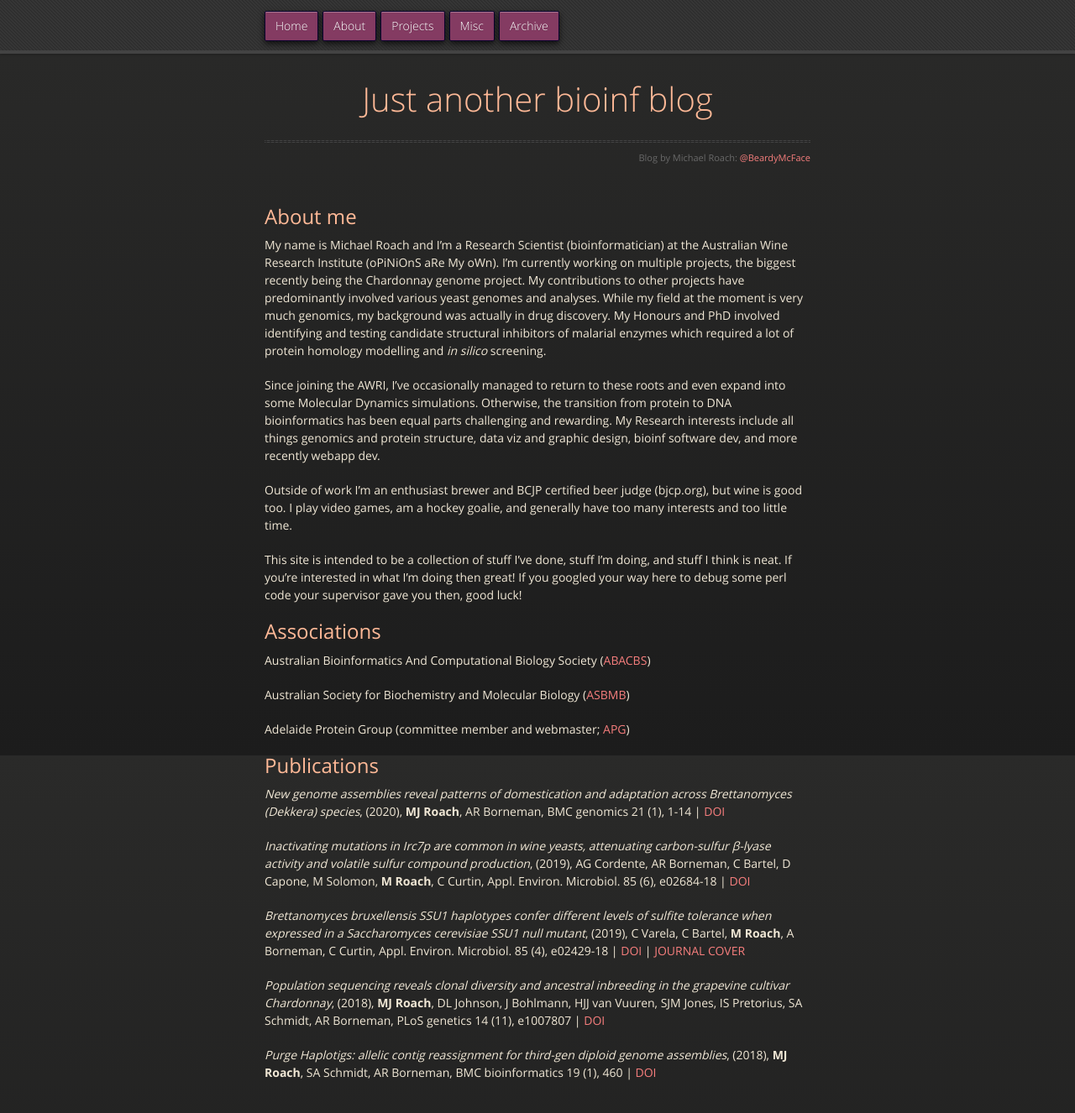
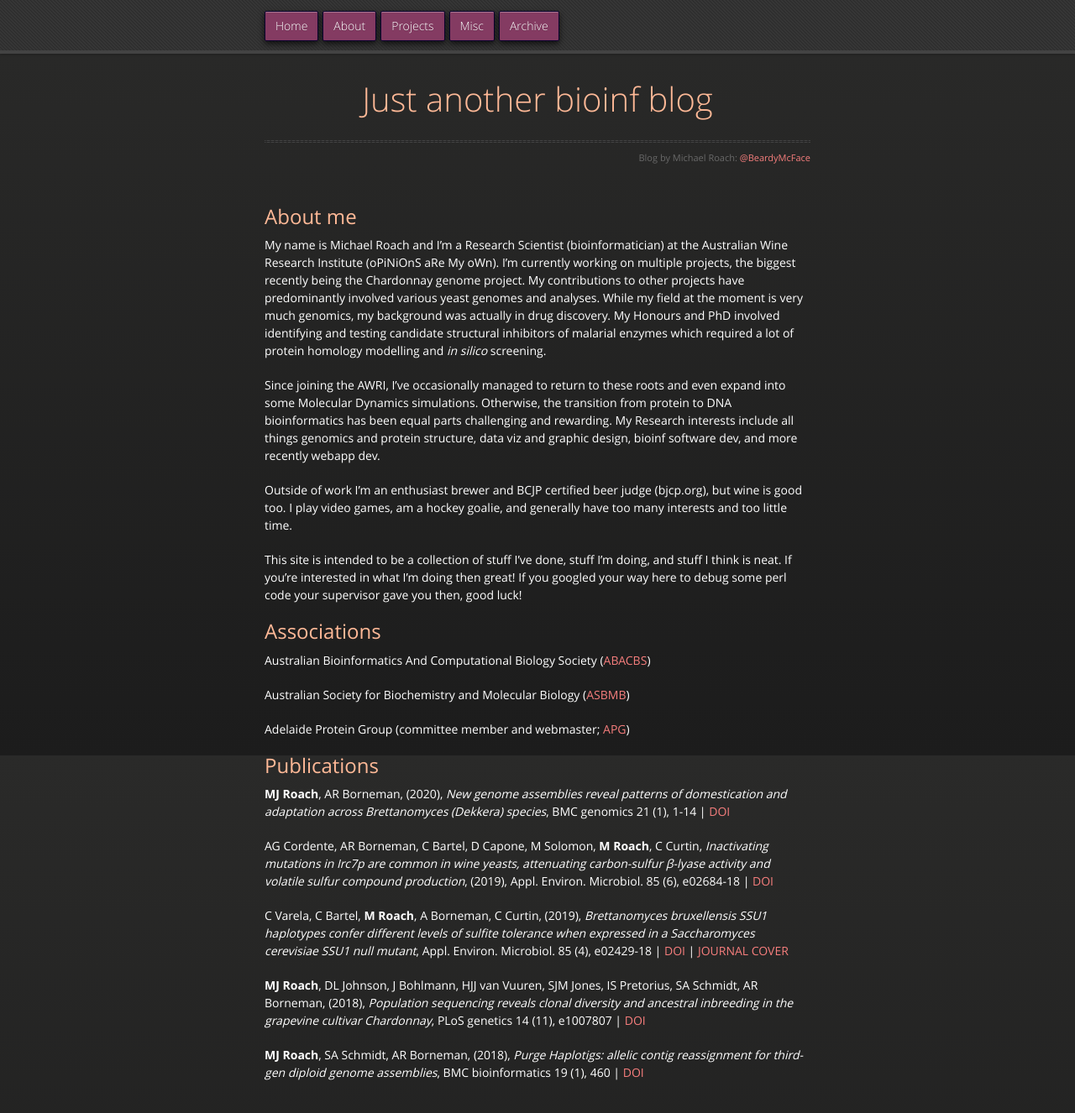
Before and after one commit to beardymcjohnface/beardymcjohnface.github.io, a Jekyll site: the page built from about.md, in a window 1280 px wide and 1398 px high. Shown: the top 1326 px of the window at 84% size. Built offline with Jekyll 4.4.1, drawn with Linux system fonts in a browser that asks for light colours.

Commit message:
tweaks for improved accessibility; references now harvard(ish) format.

```diff
--- a/_sass/jekyll-theme-midnight.scss
+++ b/_sass/jekyll-theme-midnight.scss
@@ -1,12 +1,18 @@
 @import "normalize";
 @import "fonts";
 @import "rouge-base16-dark.scss";
+
+summary:focus {
+  outline: thin solid;
+  color: black;
+  background-color: #FFB997;
+}
 
 body {
   padding:0px 0 20px 0px;
   margin: 0px;
   font:14px/1.5 "OpenSansRegular", "Helvetica Neue", Helvetica, Arial, sans-serif;
-  color: #f0e7d5;
+  color: white;
   font-weight: normal;
   background: #252525;
   background-attachment: fixed !important;
@@ -55,6 +61,12 @@
 
   &:hover {
     color: #843B62;
+  }
+
+  &:focus {
+      outline: thin solid;
+      color: black;
+      background-color: #FFB997;
   }
 }
 
@@ -202,6 +214,12 @@
           border: 1px solid #0B032D;
           box-shadow: inset 0px 1px 1px rgba(0,0,0,.2), 0px 1px 0px rgba(0,0,0,.0);
         }
+
+        &:focus {
+          outline: thin solid;
+          color: black;
+          background-color: #FFB997;
+        }
       }
 
       &.fork {
--- a/_sass/normalize.scss
+++ b/_sass/normalize.scss
@@ -99,7 +99,7 @@
  */
 
 a:focus {
-    outline: thin dotted;
+    outline: thin solid;
 }
 
 /*
--- a/about.md
+++ b/about.md
@@ -34,32 +34,32 @@
 
 ## Publications
 
+__MJ Roach__, AR Borneman,
+(2020),
 _New genome assemblies reveal patterns of domestication and adaptation across Brettanomyces (Dekkera) species_,
-(2020),
-__MJ Roach__, AR Borneman,
 BMC genomics 21 (1), 1-14 |
 [DOI](https://doi.org/10.1186/s12864-020-6595-z)
 
+AG Cordente, AR Borneman, C Bartel, D Capone, M Solomon, __M Roach__, C Curtin,
 _Inactivating mutations in Irc7p are common in wine yeasts, attenuating carbon-sulfur β-lyase activity and volatile sulfur compound production_,
 (2019),
-AG Cordente, AR Borneman, C Bartel, D Capone, M Solomon, __M Roach__, C Curtin,
 Appl. Environ. Microbiol. 85 (6), e02684-18 |
 [DOI](https://doi.org/10.1128/AEM.02684-18)
 
+C Varela, C Bartel, __M Roach__, A Borneman, C Curtin,
+(2019),
 _Brettanomyces bruxellensis SSU1 haplotypes confer different levels of sulfite tolerance when expressed in a Saccharomyces cerevisiae SSU1 null mutant_,
-(2019),
-C Varela, C Bartel, __M Roach__, A Borneman, C Curtin,
 Appl. Environ. Microbiol. 85 (4), e02429-18 |
 [DOI](https://doi.org/10.1128/AEM.02429-18) | [JOURNAL COVER](https://aem.asm.org/content/85/4.cover-expansion)
 
+__MJ Roach__, DL Johnson, J Bohlmann, HJJ van Vuuren, SJM Jones, IS Pretorius, SA Schmidt, AR Borneman,
+(2018),
 _Population sequencing reveals clonal diversity and ancestral inbreeding in the grapevine cultivar Chardonnay_,
-(2018),
-__MJ Roach__, DL Johnson, J Bohlmann, HJJ van Vuuren, SJM Jones, IS Pretorius, SA Schmidt, AR Borneman,
 PLoS genetics 14 (11), e1007807 |
 [DOI](https://doi.org/10.1371/journal.pgen.1007807)
 
+__MJ Roach__, SA Schmidt, AR Borneman,
+(2018),
 _Purge Haplotigs: allelic contig reassignment for third-gen diploid genome assemblies_,
-(2018),
-__MJ Roach__, SA Schmidt, AR Borneman,
 BMC bioinformatics 19 (1), 460 |
 [DOI](https://doi.org/10.1186/s12859-018-2485-7)
```
Also changed, not shown: _posts/2020-05-19-the-chardonnay-reference-genome.md (+2 -2 lines), _posts/2020-05-26-grapevine-clonal-marker-discovery.md (+2 -2 lines), _posts/2020-06-05-purge-haplotigs.md (+4 -4 lines).
